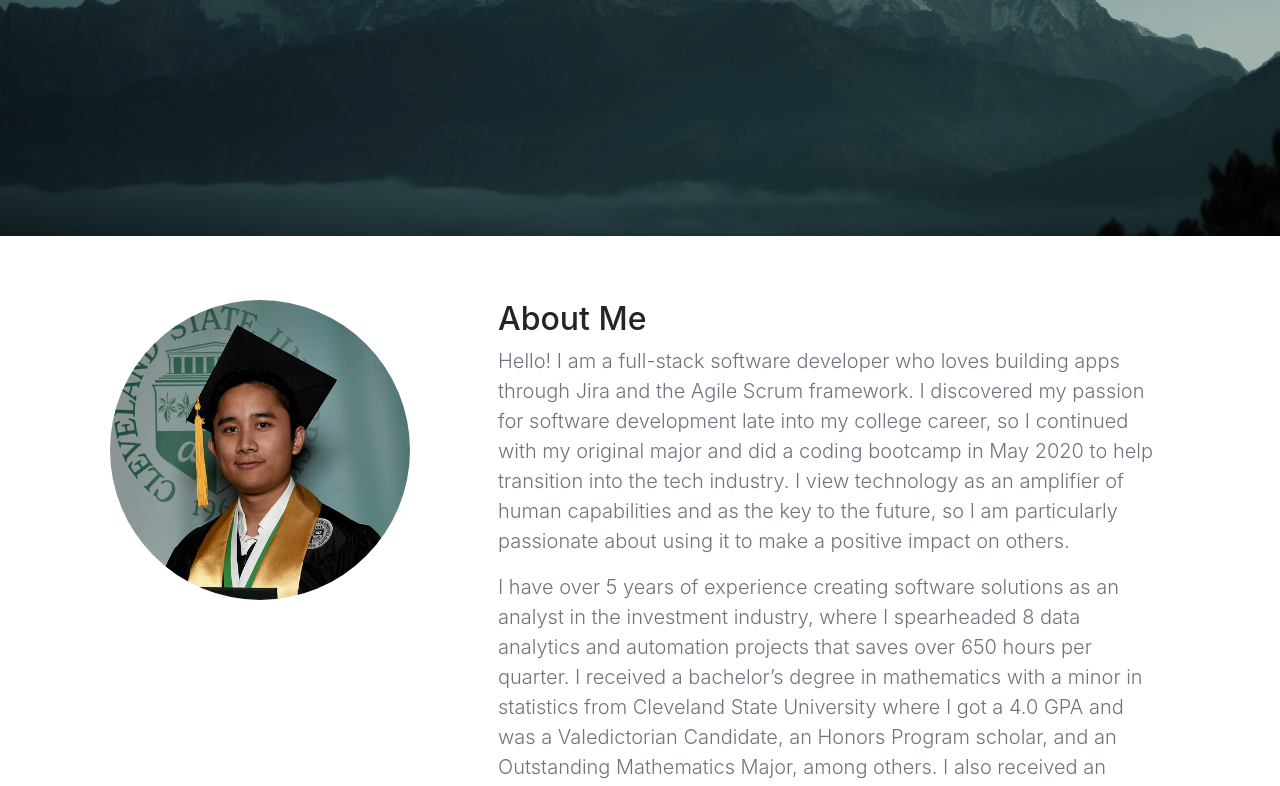
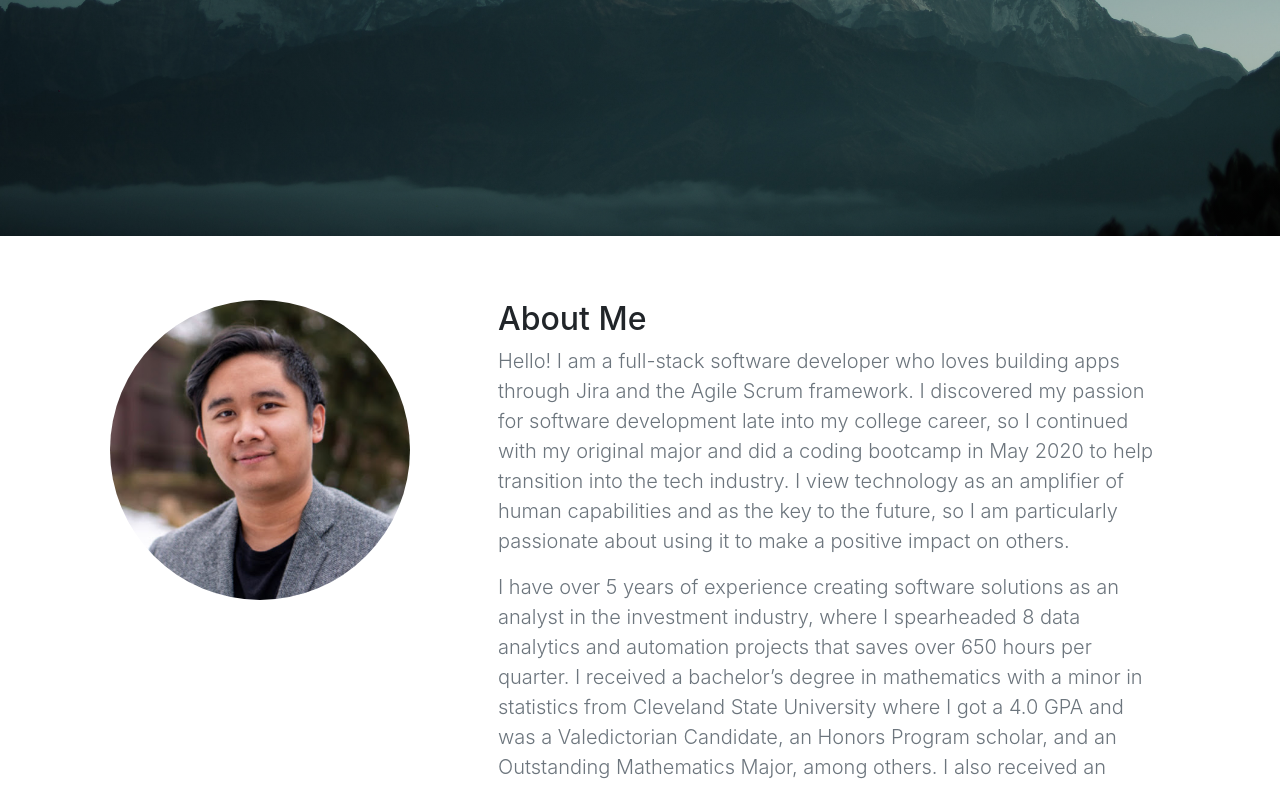
Before and after one commit to claudealdric/caldric.github.io, a React (Create React App) app: page / in a window 1280 px wide. Shown: the part 564-1350 px from the top of the page. Built offline with nearby package versions, Linux system fonts and the light colour scheme.

Commit message:
Update personal photo

```diff
--- a/src/components/AboutMe.tsx
+++ b/src/components/AboutMe.tsx
@@ -11,7 +11,7 @@ const AboutMe: React.FC = () => {
           <div className="col-md-4 photo-section">
             <Fade bottom distance={'15%'}>
               <img
-                src="./me.png"
+                src="./me.jpg"
                 alt="Claude Aldric"
                 className="personal-photo"
               />
```
Also changed, not shown: public/me.jpg (added), public/me.png (deleted).
